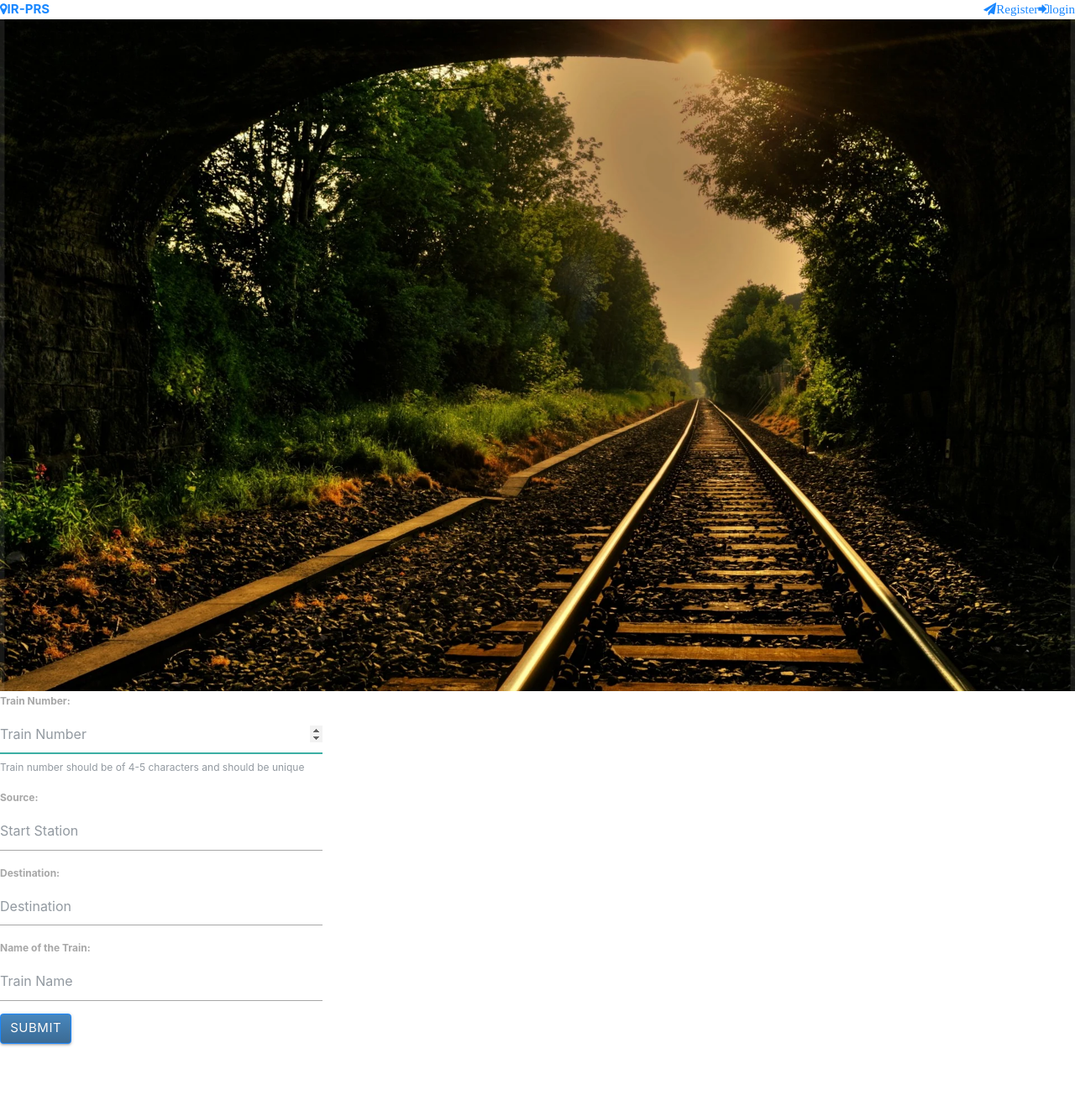
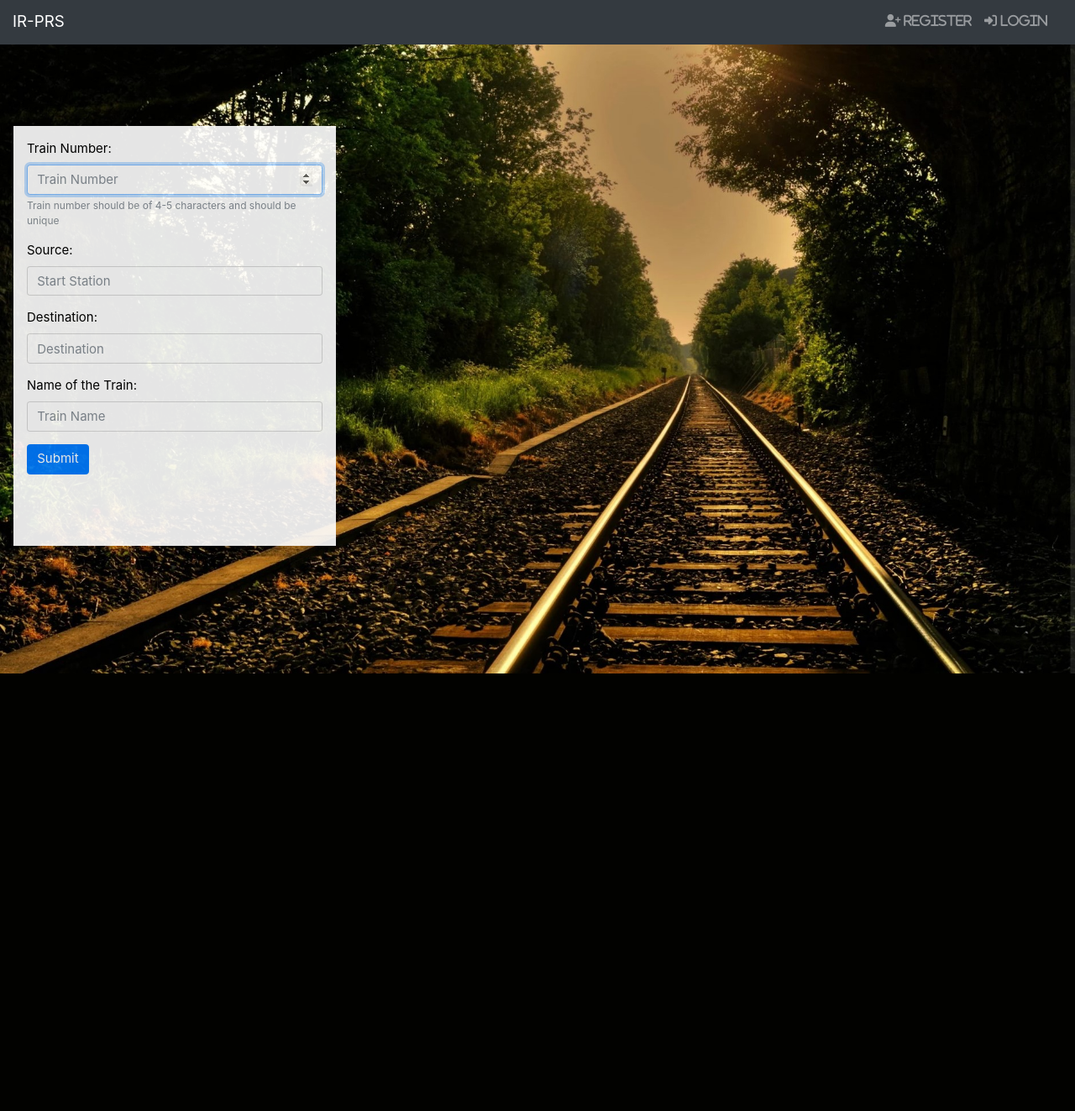
Before and after one commit to MohitSinghal2811/IR-PRS, a Django app: page /add_train in a window 1280 px wide. Shown: the whole page at 84% size. After the commit the page ends 802 px from the top, so only its background shows below. Run offline with Django 3.2, Linux system fonts and the light colour scheme; some libraries are stand-ins or nearby versions.

Commit message:
Change base.html

```diff
--- a/rail/templates/rail/base.html
+++ b/rail/templates/rail/base.html
@@ -1,59 +1,49 @@
 <!DOCTYPE html>
+{% load static %}
+{% load widget_tweaks %}
 <html lang="en">
 <head>
     <meta charset="UTF-8">
-    {% load static %}
     <title>{% block title %}IR-PRS{% endblock %}</title>
-	<link href="{% static 'css/bootstrap.css' %}" rel="stylesheet">
-	<link href="{% static 'css/bootstrap-theme.css' %}" rel="stylesheet">
-	<link href="{% static 'css/font-awesome.css' %}" rel="stylesheet">
-	<link href="{% static 'css/animate.css' %}" rel="stylesheet">
-	<link href="{% static 'css/materialize.css' %}" rel="stylesheet">
-    <link href="{% static 'css/main.css' %}" rel="stylesheet">
-    <link href="{% static 'css/mycss.css' %}" rel="stylesheet">
     <meta name="viewport" content="width=device-width, initial-scale=1">
-    <link rel="stylesheet" href="https://fonts.googleapis.com/css?family=Raleway">
-    <link rel="stylesheet" href="https://cdnjs.cloudflare.com/ajax/libs/font-awesome/4.7.0/css/font-awesome.min.css">
-
-    <script src="{% static 'js/jquery-3.3.1.js' %}"></script>
-    <script src="{% static 'js/dateFormat.js' %}"></script>
-    <script src="{% static 'js/bootstrap.js' %}"></script>
-    <script src="{% static 'js/materialize.js' %}"></script>
-
+    <link rel="stylesheet" href="https://maxcdn.bootstrapcdn.com/bootstrap/4.5.2/css/bootstrap.min.css">
+    <script src="https://kit.fontawesome.com/a076d05399.js"></script>
+    <script src="https://ajax.googleapis.com/ajax/libs/jquery/3.5.1/jquery.min.js"></script>
+    <script src="https://cdnjs.cloudflare.com/ajax/libs/popper.js/1.16.0/umd/popper.min.js"></script>
+    <script src="https://maxcdn.bootstrapcdn.com/bootstrap/4.5.2/js/bootstrap.min.js"></script>
+    <link rel="stylesheet" href="https://www.w3schools.com/w3css/4/w3.css">
     {% block extra-head %}
     {% endblock %}
 </head>
-<body class="w3-light-grey">
 
+<body>
 {% block navbar %}
-<div class="w3-bar w3-large" style = "opacity: 0.9;">
-    <a href="{% url 'index' %}" class="w3-bar-item w3-button w3-text-red w3-hover-red"><b><i
-                    class="fa fa-map-marker w3-margin-right"></i>IR-PRS</b></a>
-    {% block logout %}
+    <nav class="navbar navbar-expand-sm bg-dark navbar-dark fixed-top" >
+    <a class="navbar-brand" href="#">IR-PRS</a>
+
     {% if request.user.is_authenticated %}
-
-            <span class="w3-bar-item">Hi {{request.user.username}} </span>
-
-            <a class="w3-bar-item w3-button w3-text-red w3-hover-red" href="{% url 'logout' %}" style="float: right;">
-                <i class="fa fa-map-marker w3-margin-right fa-sign-out">logout</i>
-            </a>
+        <span class="nav-item">Hi {{request.user.username}} </span>
+        <ul class="navbar-nav">
+            <li class="nav-item" style = "position: absolute; right:2vw; top:0.5vw">
+                <a class="nav-link" href="{% url 'logout' %}"><i class="fas fa-sign-out-alt"></i> Logout </a>
+            </li>
+        </ul>
 
     {% else %}
-
-            <a class="w3-bar-item w3-button w3-text-red w3-hover-red" href="{% url 'login' %}" style="float: right;">
-                <i class="fa fa-map-marker w3-margin-right fa-sign-in">login</i>
-            </a>
-            <a class="w3-bar-item w3-button w3-text-red w3-hover-red" href="{% url 'register' %}" style="float: right;">
-                <i class="fa fa-map-marker w3-margin-right fa-send">Register</i>
-            </a>
-
+        <ul class="navbar-nav" style = "position: absolute; right:2vw;  top:0.5vw ">
+            <li class="nav-item " >
+                <a class="nav-link" href="{% url 'register' %}"><i class="fas fa-user-plus"> Register </i></a>
+            </li>
+            <li class="nav-item">
+                <a class="nav-link" href="{% url 'login' %}"><i class="fas fa-sign-in-alt"> Login </i></a>
+            </li>
+        </ul>
     {% endif %}
 
+    </nav>
+    <img class="w3-image bg-train-img" src="{% static 'src/train_bg2.jpg' %}" alt="Indian Trains" style = "  object-fit: cover;" >
+
 {% endblock %}
-</div>
-{% endblock %}
-
-<img class="w3-image bg-train-img" src="{% static 'src/train_bg2.jpeg' %}" alt="Indian Trains">
     {% block body %}
     {% endblock %}
 
```
Also changed, not shown: rail/templates/rail/release_train.html (+23 -12 lines), db.sqlite3, static/src/train_bg2.jpg (added). Lines whose indentation alone changed are shown as unchanged.
